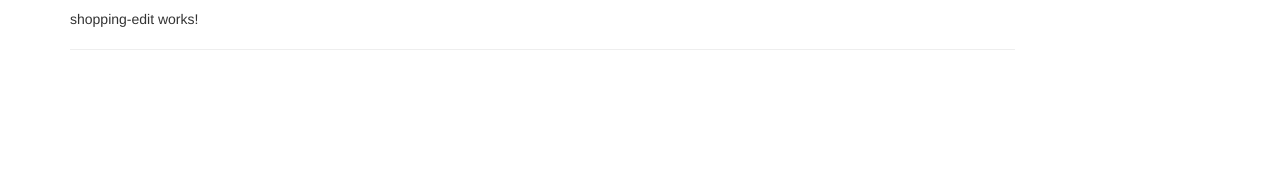
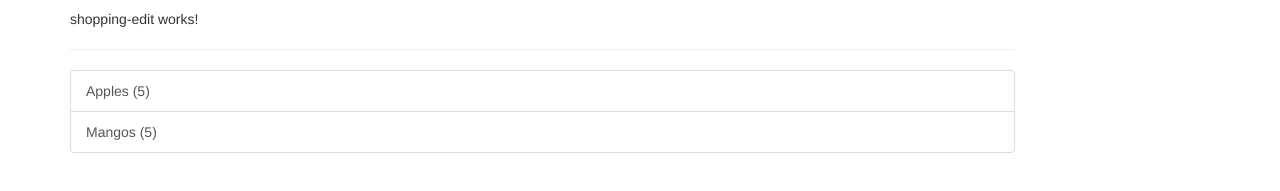
Before and after one commit to ahmad-shaukat/CookBook, an Angular app: page / in a window 1280 px wide. Shown: the part 239-430 px from the top of the page. Built offline with nearby package versions, Linux system fonts and the light colour scheme.

Commit message:
add mock data to shopping list

```diff
--- a/src/app/shopping-list/shopping-list.component.html
+++ b/src/app/shopping-list/shopping-list.component.html
@@ -3,7 +3,8 @@
         <app-shopping-edit></app-shopping-edit>
         <hr>
         <ul class="list-group">
-            <a class="list-goup-item" style="cursor: pointer;"></a>
+            <a class="list-group-item" style="cursor: pointer;" *ngFor="let ingredient of ingredients">
+            {{ingredient.name}} ({{ingredient.amount}})</a>
         </ul>
     </div>
 </div>
--- a/src/app/shopping-list/shopping-list.component.ts
+++ b/src/app/shopping-list/shopping-list.component.ts
@@ -1,4 +1,6 @@
-import { Component } from '@angular/core';
+import { Component, OnInit } from '@angular/core';
+import { Ingredient } from '../shared/ingredinet.model';
+
 
 @Component({
   selector: 'app-shopping-list',
@@ -6,5 +8,15 @@
   styleUrl: './shopping-list.component.css'
 })
 export class ShoppingListComponent implements OnInit {
+  ingredients: Ingredient[] = [
+    new Ingredient('Apples', 5),
+    new Ingredient('Mangos', 5),
+
+  ]
+constructor(){
 
 }
+ngOnInit() {
+
+}
+}
```
